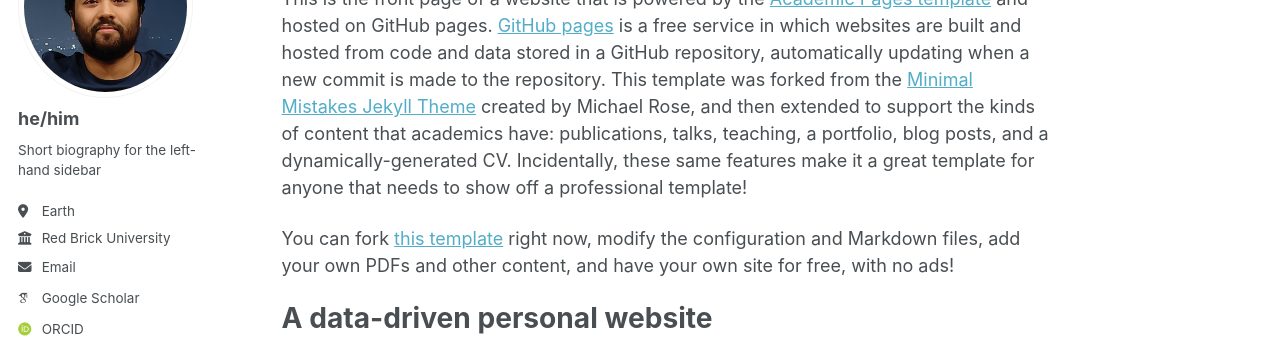
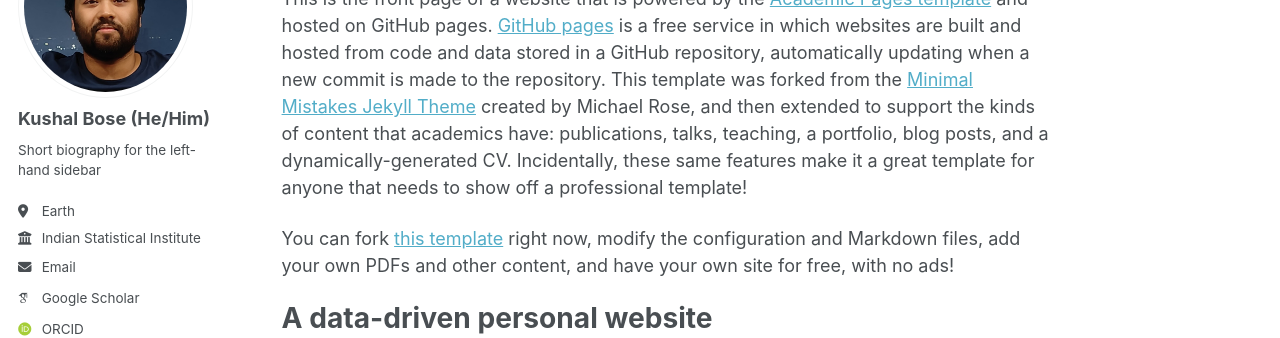
Before and after one commit to kushalbose92/kushalbose92.github.io, a Jekyll site: the page built from _pages/about.md, in a window 1280 px wide. Shown: the part 184-522 px from the top of the page. Built offline with Jekyll 4.4.1, drawn with Linux system fonts in a browser that asks for light colours; some web fonts are replaced; a script that is not in the unit is left out.

Commit message:
Update _config.yml

```diff
--- a/_config.yml
+++ b/_config.yml
@@ -23,18 +23,18 @@ repository               : "kushalbose92/kushalbose92.github.io"
 author:
   # Biographic information
   avatar           : "profile.png"
-  name             : "he/him"
+  name             : "Kushal Bose (He/Him)"
   pronouns         : # example: "she/her"
   bio              : "Short biography for the left-hand sidebar"
   location         : "Earth"
-  employer         : "Red Brick University"
+  employer         : "Indian Statistical Institute"
   uri              : # URL
-  email            : "none@example.org"
+  email            : "kushalbose92@gmail.com"
 
   # Academic websites
   academia         : # URL
   arxiv            : # URL - Update with the correct link to your profile
-  googlescholar    : "https://scholar.google.com/citations?user=PS_CX0AAAAAJ"
+  googlescholar    : "https://scholar.google.com/citations?user=CifdghYAAAAJ&hl=en"
   impactstory      : # URL
   orcid            : "http://orcid.org/yourorcidurl"
   semantic         : # URL
```
